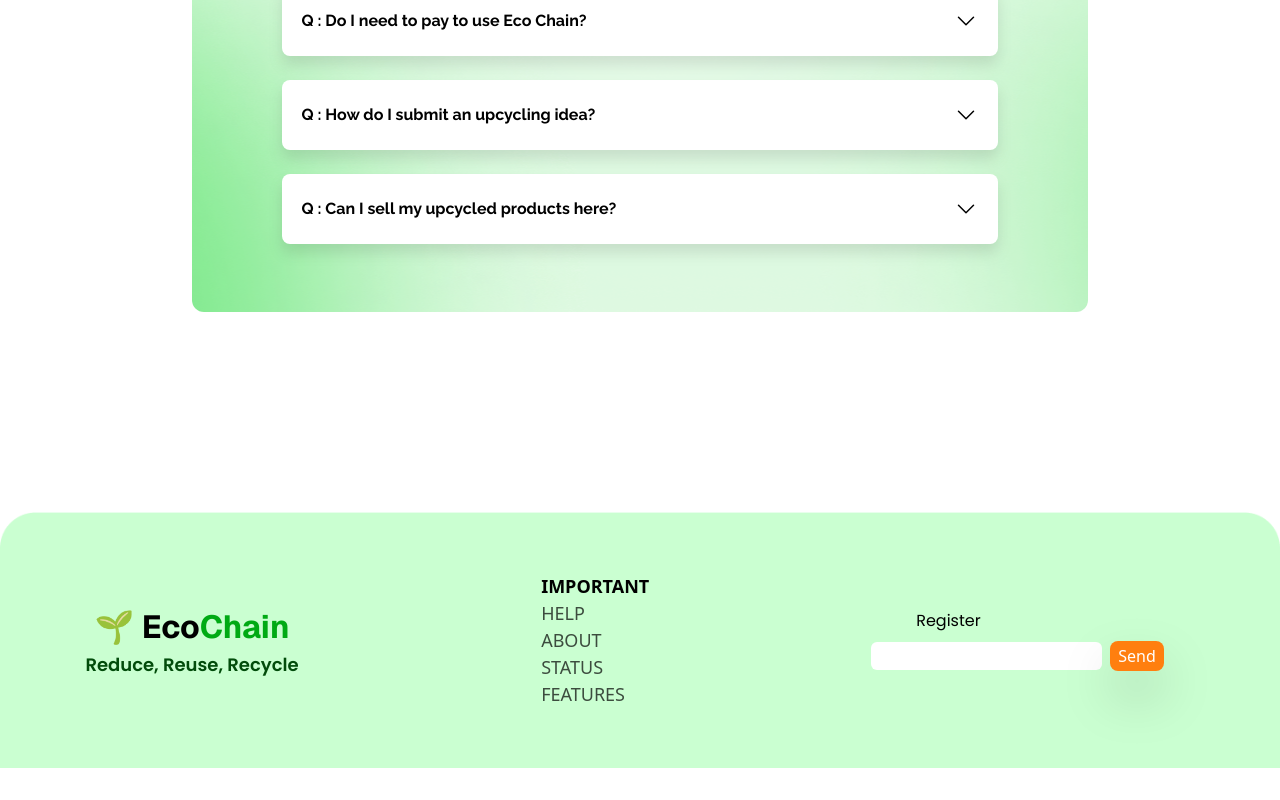
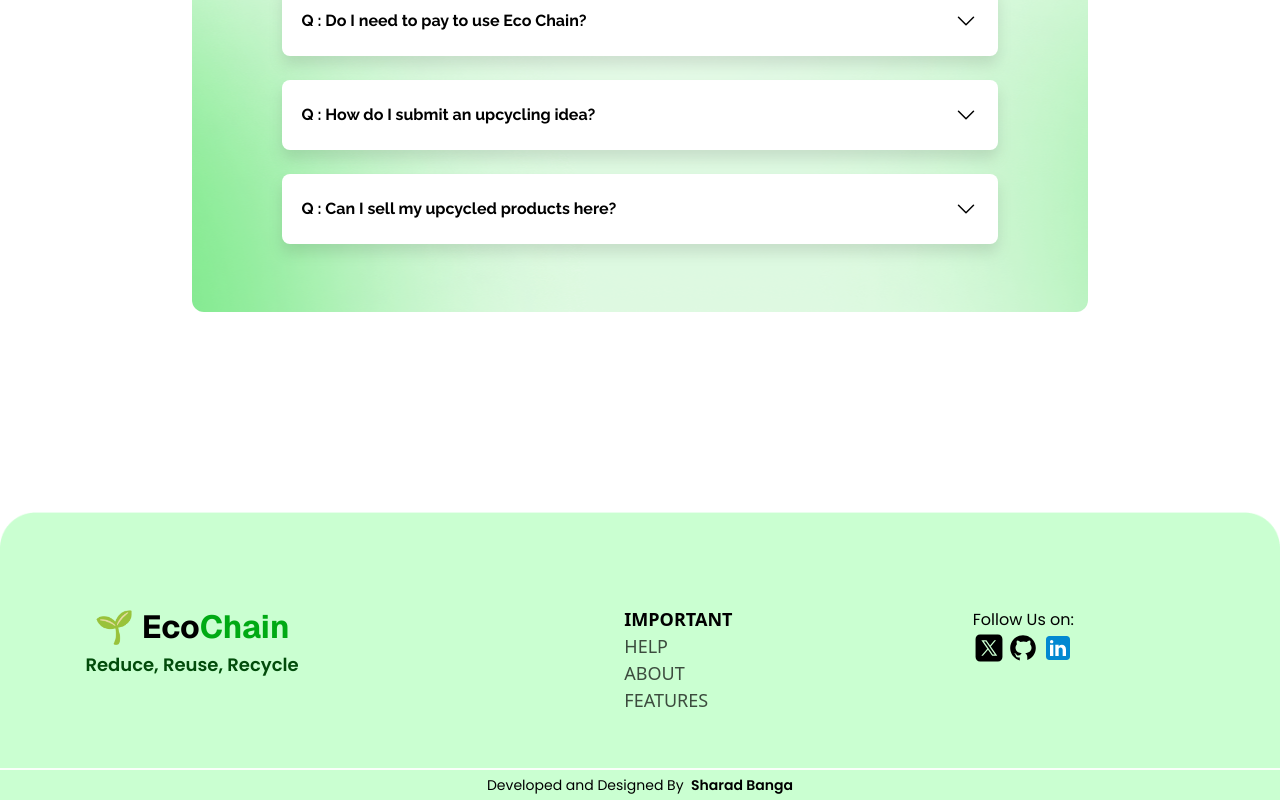
Before and after one commit to Sharad-Banga/ecoChain-lp, a Next.js app: page / in a window 1280 px wide. Shown: the part 3932-4732 px from the top of the page. Before the commit the page ends 4700 px from the top, so only its background shows below. Built offline with nearby package versions, Linux system fonts and the light colour scheme.

Commit message:
adding collections

```diff
--- a/app/components/Footer.tsx
+++ b/app/components/Footer.tsx
@@ -17,13 +17,12 @@ export default function Footer(){
 
 
 
-            <div className="w-[33%] h-full text-[10px] sm:text-[18px] flex flex-col justify-center items-center">
+            <div className="w-[46%] h-full text-[10px] sm:text-[18px] flex flex-col justify-center items-center pt-10">
                   <div className="cursor-pointer select-none ">
-                  <span className="font-semibold mb-4">IMPORTANT</span>
+                  <span className="font-semibold mb-8">IMPORTANT</span>
 
                     <div className="opacity-70 hover:opacity-100">HELP</div>
                     <div className="opacity-70 hover:opacity-100">ABOUT</div>
-                    <div className="opacity-70 hover:opacity-100">STATUS</div>
                     <div className="opacity-70 hover:opacity-100">FEATURES</div>
                   </div>
             </div>
@@ -33,14 +32,59 @@ export default function Footer(){
 
 
 
-            <div className=" w-[33%] flex  flex-col items-center">
-                <div className="font-medium mb-2 font-poppins flex justify-start  w-[48%]">Register</div>
+            {/* <div className=" w-[33%] flex  flex-col items-center">
+                <div className="font-medium mb-2 font-poppins flex justify-start  w-[48%] text-[10px]">Register </div>
                 <div className="flex gap-2 items-center">
-                  <input type="text" className="bg-white h-7 rounded-md" />
+                  <input type="text" className="bg-white h-7 rounded-md w-[50%]" />
                   <Button size="sm" bgcolor="#FF7F0F" textcolor="#FFFFFF" text="Send" />
                 </div>
+            </div> */}
+
+
+            <div className="font-poppins text-[10px] flex flex-col justify-center items-center sm:text-[16px] sm:mb-2">
+              <div>Follow Us on:</div>
+
+              <div className="flex w-[80%] sm:w-[100%] justify-between items-center ">
+                <div>
+                  <a className="footer-link" href="https://x.com/sharad_banga" target="_blank" rel="noopener noreferrer">
+                        <svg xmlns="http://www.w3.org/2000/svg" x="0px" y="0px" width="12" height="12" viewBox="0 0 50 50"
+                        className="w-3 h-3 sm:w-5 sm:h-5 md:w-6 md:h-6 lg:w-8 lg:h-8"
+                        >
+                        <path d="M 11 4 C 7.134 4 4 7.134 4 11 L 4 39 C 4 42.866 7.134 46 11 46 L 39 46 C 42.866 46 46 42.866 46 39 L 46 11 C 46 7.134 42.866 4 39 4 L 11 4 z M 13.085938 13 L 21.023438 13 L 26.660156 21.009766 L 33.5 13 L 36 13 L 27.789062 22.613281 L 37.914062 37 L 29.978516 37 L 23.4375 27.707031 L 15.5 37 L 13 37 L 22.308594 26.103516 L 13.085938 13 z M 16.914062 15 L 31.021484 35 L 34.085938 35 L 19.978516 15 L 16.914062 15 z"></path>
+                        </svg>
+                  </a>
+                </div>
+
+
+
+                <div>
+                  <a className="footer-link" href="https://github.com/Sharad-Banga" target="_blank" rel="noopener noreferrer">
+
+                      <svg xmlns="http://www.w3.org/2000/svg" x="0px" y="0px" width="12" height="12" viewBox="0 0 30 30"
+                      className="w-3 h-3 sm:w-5 sm:h-5 md:w-6 md:h-6 lg:w-8 lg:h-8">
+                        <path d="M15,3C8.373,3,3,8.373,3,15c0,5.623,3.872,10.328,9.092,11.63C12.036,26.468,12,26.28,12,26.047v-2.051 c-0.487,0-1.303,0-1.508,0c-0.821,0-1.551-0.353-1.905-1.009c-0.393-0.729-0.461-1.844-1.435-2.526 c-0.289-0.227-0.069-0.486,0.264-0.451c0.615,0.174,1.125,0.596,1.605,1.222c0.478,0.627,0.703,0.769,1.596,0.769 c0.433,0,1.081-0.025,1.691-0.121c0.328-0.833,0.895-1.6,1.588-1.962c-3.996-0.411-5.903-2.399-5.903-5.098 c0-1.162,0.495-2.286,1.336-3.233C9.053,10.647,8.706,8.73,9.435,8c1.798,0,2.885,1.166,3.146,1.481C13.477,9.174,14.461,9,15.495,9 c1.036,0,2.024,0.174,2.922,0.483C18.675,9.17,19.763,8,21.565,8c0.732,0.731,0.381,2.656,0.102,3.594 c0.836,0.945,1.328,2.066,1.328,3.226c0,2.697-1.904,4.684-5.894,5.097C18.199,20.49,19,22.1,19,23.313v2.734 c0,0.104-0.023,0.179-0.035,0.268C23.641,24.676,27,20.236,27,15C27,8.373,21.627,3,15,3z"></path>
+                    </svg>
+                  </a>
+                </div>
+
+                <div>
+                  <a className="footer-link" href="https://www.linkedin.com/in/sharad-banga-37a83a248/" target="_blank" rel="noopener noreferrer">
+                        <svg xmlns="http://www.w3.org/2000/svg" x="0px" y="0px" width="12" height="12" viewBox="0 0 48 48"
+                        className="w-3 h-3 sm:w-5 sm:h-5 md:w-6 md:h-6 lg:w-8 lg:h-8">
+                        <path fill="#0288D1" d="M42,37c0,2.762-2.238,5-5,5H11c-2.761,0-5-2.238-5-5V11c0-2.762,2.239-5,5-5h26c2.762,0,5,2.238,5,5V37z"></path><path fill="#FFF" d="M12 19H17V36H12zM14.485 17h-.028C12.965 17 12 15.888 12 14.499 12 13.08 12.995 12 14.514 12c1.521 0 2.458 1.08 2.486 2.499C17 15.887 16.035 17 14.485 17zM36 36h-5v-9.099c0-2.198-1.225-3.698-3.192-3.698-1.501 0-2.313 1.012-2.707 1.99C24.957 25.543 25 26.511 25 27v9h-5V19h5v2.616C25.721 20.5 26.85 19 29.738 19c3.578 0 6.261 2.25 6.261 7.274L36 36 36 36z"></path>
+                        </svg>
+                  </a>
+                </div>
+
+              </div>
             </div>
 
+        </div>
+
+
+
+        <div className="border-t-2 border-white/90 h-6 font-poppins w-full text-[10px] flex justify-center items-center sm:h-8 sm:text-[14px] bg-[#CAFFD1]">
+            Developed and Designed By &nbsp;  <span className="font-semibold hover:text-green-600 cursor-pointer">Sharad Banga</span>
         </div>
     </>
   )
--- a/app/page.tsx
+++ b/app/page.tsx
@@ -16,6 +16,7 @@ export default function Home() {
     <ThreeR/>
     <Frequently/>
     <Footer/>
+
     </>
   );
 }
```
